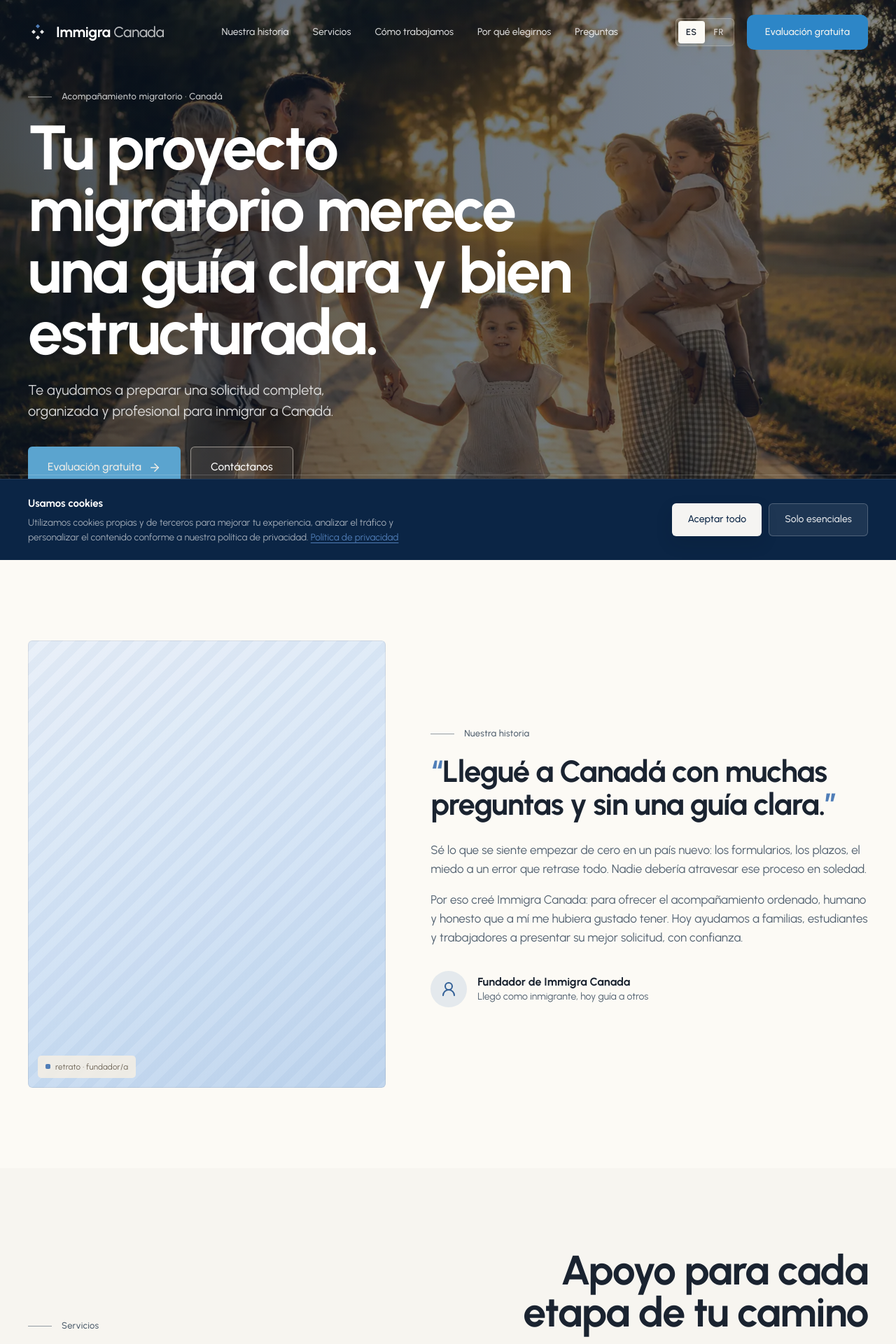
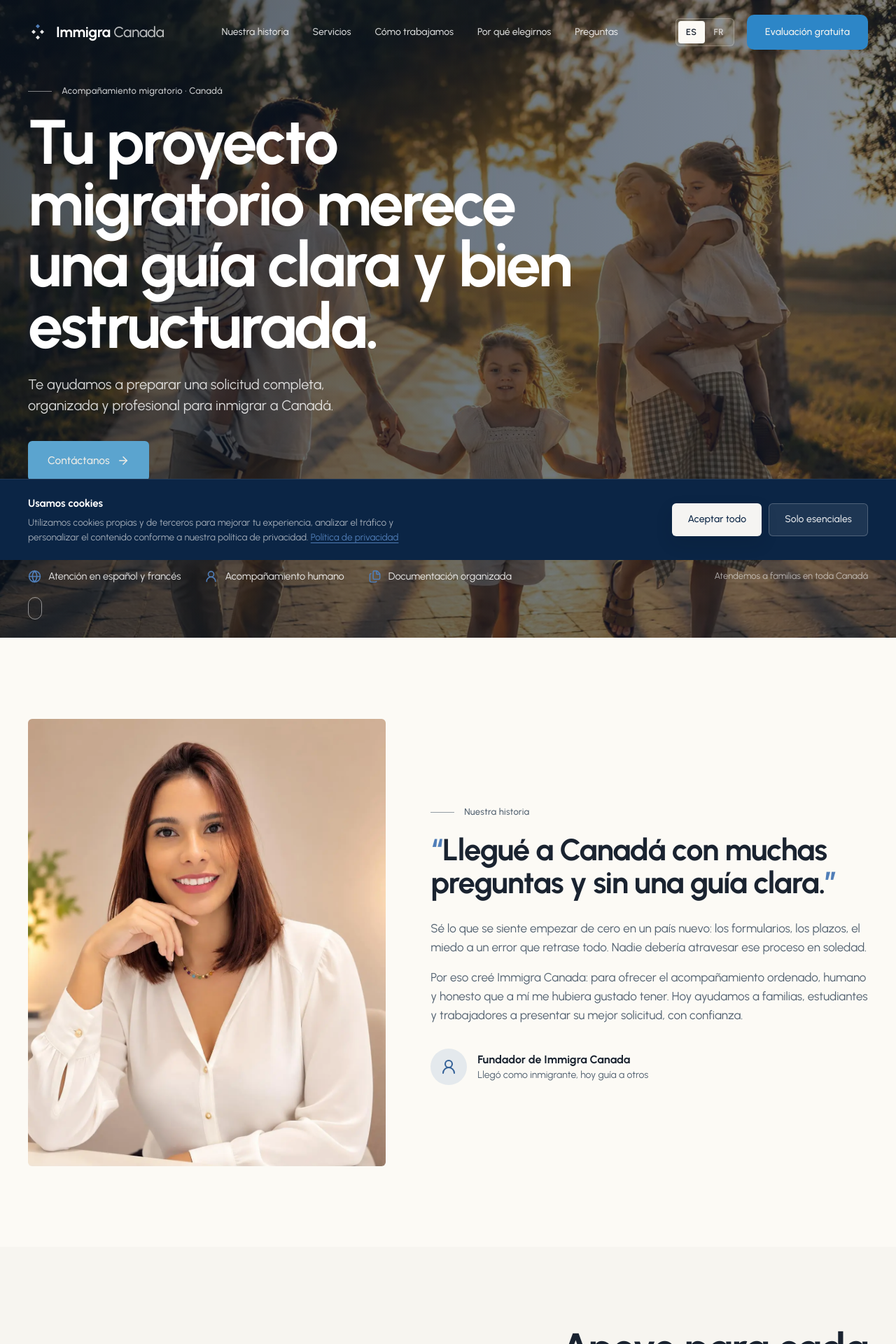
Before and after one commit to Rosember10/immigra-canada, a Next.js app: page / in a window 1280 px wide. Shown: the top 1920 px of the page at 70% size. Built offline with nearby package versions, Linux system fonts and the light colour scheme.

Commit message:
Refactor code structure for improved readability and maintainability

```diff
--- a/src/app/globals.css
+++ b/src/app/globals.css
@@ -545,8 +545,8 @@
 .hero {
   position: relative;
   display: flex;
+  flex-direction: column;
   min-height: 100vh;
-  align-items: center;
   overflow: hidden;
   background: var(--dark);
 }
@@ -582,6 +582,10 @@
 .hero-inner {
   position: relative;
   z-index: 2;
+  display: flex;
+  flex: 1;
+  flex-direction: column;
+  justify-content: center;
   width: 100%;
   padding-top: 120px;
   padding-bottom: clamp(64px, 8vw, 110px);
@@ -646,11 +650,9 @@
 }
 
 .hero-foot {
-  position: absolute;
-  right: 0;
-  bottom: 26px;
-  left: 0;
+  position: relative;
   z-index: 2;
+  padding-bottom: 26px;
 }
 
 .hero-foot .wrap {
@@ -727,6 +729,9 @@
 }
 
 .founder-photo {
+  position: relative;
+  overflow: hidden;
+  border-radius: var(--radius);
   min-height: 440px;
   aspect-ratio: 4 / 5;
 }
@@ -1518,14 +1523,6 @@
     display: flex;
   }
 
-  .hero {
-    align-items: flex-end;
-  }
-
-  .hero-copy {
-    max-width: 100%;
-    padding-top: 40px;
-  }
 }
 
 @media (max-width: 640px) {
--- a/src/components/landing/landing-page.tsx
+++ b/src/components/landing/landing-page.tsx
@@ -20,6 +20,7 @@
   Users,
   X,
 } from "lucide-react";
+import Image from "next/image";
 import { gsap } from "gsap";
 import { ScrollTrigger } from "gsap/ScrollTrigger";
 import { startTransition, useEffect, useLayoutEffect, useState } from "react";
@@ -297,14 +298,11 @@
             {copy.hero.sub}
           </p>
           <div className="hero-cta" data-hero-item>
-            <a href="#assessment" className="btn btn-primary">
-              {copy.hero.cta1}
+            <a href={contactHref} className="btn btn-primary">
+              {copy.hero.cta2}
               <span className="arr">
                 <ArrowRight size={18} />
               </span>
-            </a>
-            <a href="#contact" className="btn btn-ghost">
-              {copy.hero.cta2}
             </a>
           </div>
         </div>
@@ -337,8 +335,14 @@
       <main>
         <section className="section founder" id="story">
           <div className="wrap founder-grid">
-            <div data-reveal>
-              <Placeholder label="retrato · fundador/a" className="founder-photo" />
+            <div className="founder-photo" data-reveal>
+              <Image
+                src="/images/founder/founder-portrait.webp"
+                alt="Fundador de Immigra Canada"
+                fill
+                sizes="(min-width: 1040px) 45vw, 90vw"
+                className="object-cover"
+              />
             </div>
             <div data-reveal data-delay="100">
               <span className="eyebrow">{copy.founder.eyebrow}</span>
```
Also changed, not shown: public/images/founder/founder-portrait.webp (added).
